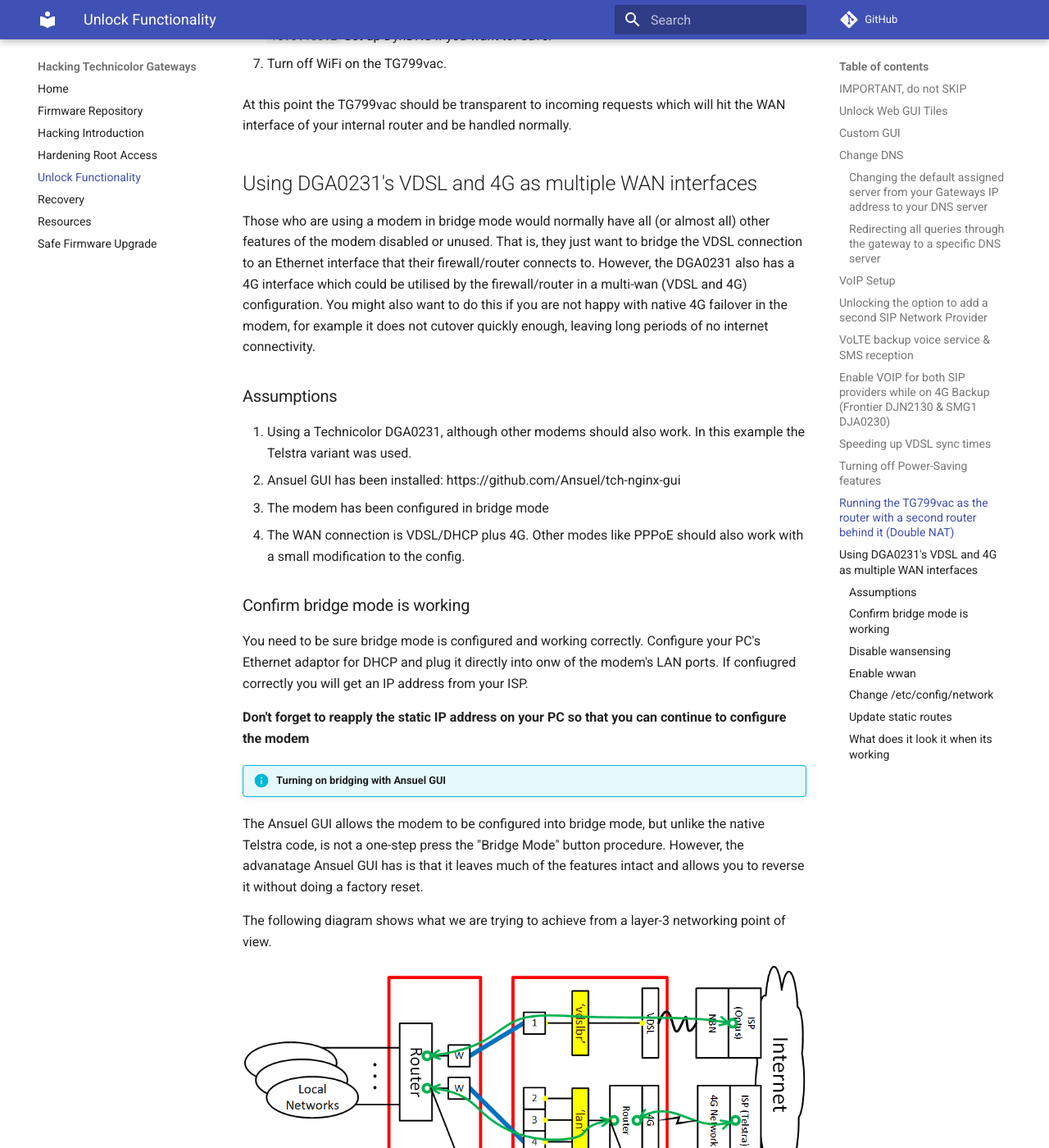
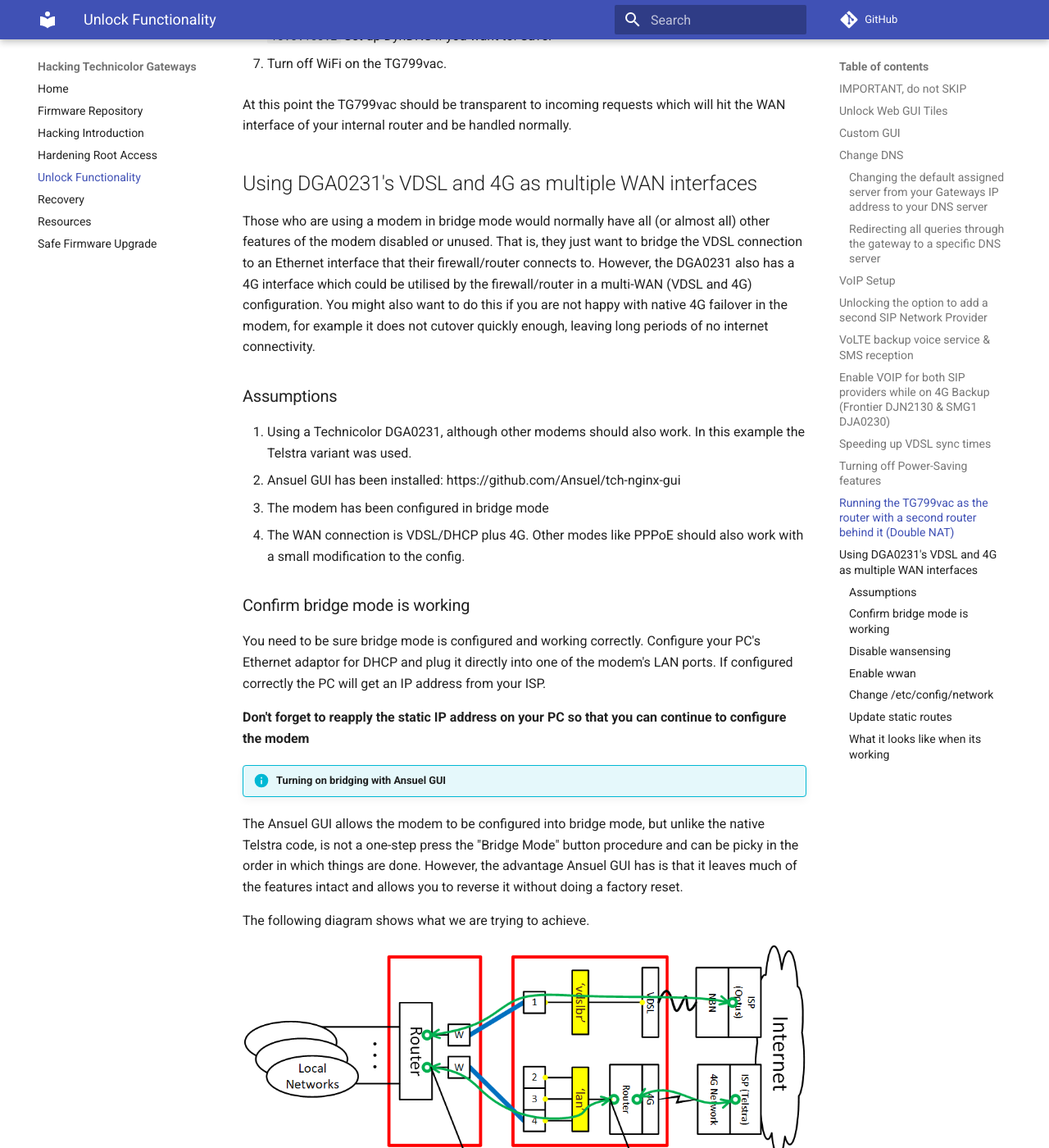
Before and after one commit to hack-technicolor/hack-technicolor, an MkDocs documentation site: the page built from docs/Unlock.md, in a window 1280 px wide and 1400 px high, scrolled down 9567 px. Shown: the whole window at 82% size. Built offline with MkDocs 1.6.1 and Material for MkDocs 9.7.7, drawn with Linux system fonts in a browser that asks for light colours; comment, search, counter and statistics services are not loaded; some of the changed text lies outside the part shown.

Commit message:
Update Unlock.md

````diff
--- a/docs/Unlock.md
+++ b/docs/Unlock.md
@@ -418,7 +418,7 @@
 
 ## Using DGA0231's VDSL and 4G as multiple WAN interfaces
 
-Those who are using a modem in bridge mode would normally have all (or almost all) other features of the modem disabled or unused.  That is, they just want to bridge the VDSL connection to an Ethernet interface that their firewall/router connects to. However, the DGA0231 also has a 4G interface which could be utilised by the firewall/router in a multi-wan (VDSL and 4G) configuration. You might also want to do this if you are not happy with native 4G failover in the modem, for example it does not cutover quickly enough, leaving long periods of no internet connectivity.
+Those who are using a modem in bridge mode would normally have all (or almost all) other features of the modem disabled or unused.  That is, they just want to bridge the VDSL connection to an Ethernet interface that their firewall/router connects to. However, the DGA0231 also has a 4G interface which could be utilised by the firewall/router in a multi-WAN (VDSL and 4G) configuration. You might also want to do this if you are not happy with native 4G failover in the modem, for example it does not cutover quickly enough, leaving long periods of no internet connectivity.
 
 ### Assumptions
 
@@ -429,20 +429,20 @@
 
 ### Confirm bridge mode is working
 
-You need to be sure bridge mode is configured and working correctly.  Configure your PC's Ethernet adaptor for DHCP and plug it  directly into onw of the modem's LAN ports.  If confiugred correctly you will get an IP address from your ISP.
+You need to be sure bridge mode is configured and working correctly.  Configure your PC's Ethernet adaptor for DHCP and plug it  directly into one of the modem's LAN ports.  If configured correctly the PC will get an IP address from your ISP.
 
 **Don't forget to reapply the static IP address on your PC so that you can continue to configure the modem**
 
 !!! info "Turning on bridging with Ansuel GUI"
-The Ansuel GUI allows the modem to be configured into bridge mode, but unlike the native Telstra code, is not a one-step press the "Bridge Mode" button procedure. However, the advanatage Ansuel GUI has is that it leaves much of the features intact and allows you to reverse it without doing a factory reset.
+The Ansuel GUI allows the modem to be configured into bridge mode, but unlike the native Telstra code, is not a one-step press the "Bridge Mode" button procedure and can be picky in the order in which things are done. However, the advantage Ansuel GUI has is that it leaves much of the features intact and allows you to reverse it without doing a factory reset.
 
-The following diagram shows what we are trying to achieve from a layer-3 networking point of view.
+The following diagram shows what we are trying to achieve.
 
 ![alt text](images/dual_wan.png)
 
 In the diagram above the IP layer connections are green with the green circles representing terminating IP addresses. The VDSL connection is bridged through the modem and is effectively invisible from an IP perspective.  On the 4G path the IP connection terminates on the router in the modem.  This will create a double NAT path from your home network (firewall/router and DJA0231 modem).
 
-This example will allocate a dedicated LAN port 1 (eth0) for the bridged VDSL connection, while leaving the other ports on the existing LAN segment to allow connection to the modem as router hop for the 4G connection.  Note this is also the connection that you use to manage the modem as it terminates on an IP address in the modem.  In this example the modem's IP address is `10.0.0.138` and on the firewall/router's side its IP address is `10.0.0.1`.
+This example will allocate dedicated *LAN port 1* (`eth0`) for the bridged VDSL connection, while leaving the other ports on the existing LAN segment to allow connection to the modem as router hop for the 4G connection.  Note this is also the connection that you use to manage the modem as it terminates on an IP address in the modem.  In this example the modem's IP address is `10.0.0.138` and on the firewall/router side the IP address is `10.0.0.1`.
 
 ### Disable `wansensing`
 We need to stop the modem from detecting the WAN state which causes the 4G to be brought down if it detects the VDSL interface is up.
@@ -496,7 +496,7 @@
 ```
 
 ### Update static routes
-The modem (4G router) needs to know the existence of your downstream networks, otherwise it does not know how to get the packets back to your devices. This can be done via the *IP Extras* card in GUI.  The values you put here will be specific to your local environment. The example below will cater for networks from `192.168.0.0` to `192.168.15.0`.
+The modem (4G router) needs to know the existence of your downstream networks, otherwise it does not know how to get the packets back to your devices. This can be done via the *IP Extras* card in the GUI.  The values you put here will be specific to your local environment. The example below will cater for networks from `192.168.0.0` to `192.168.15.0`.
 
 - IP Extras
   - IPv4 Static Routes Configuration
@@ -508,9 +508,9 @@
       - Metric: 1
       - Interface: LAN
 
-### What does it look it when its working
+### What it looks like when its working
 
-Below are some pictures and screenshots of the modem used in a multi-wan environment with a PfSense firewall.
+Below are some pictures and screenshots of the modem used in a multi-WAN environment with a PfSense firewall.
 
 ![alt text](images/modem_with_firewall.jpg)
 
@@ -518,9 +518,9 @@
 
 ![alt text](images/route.png)
 
-The screen capture above shows the routes in the modem. You can see only a single default route pointing to the 4G interface. The bridged VDSL path cannot be seen as it is invisible from a layer-3 IP viewpoint.
+The screen capture above shows the routes in the modem. You can see only a single default route pointing to the 4G interface and a static route pointing to the local networks. The bridged VDSL path cannot be seen as it is invisible from a layer-3 IP viewpoint.
 
 ![alt text](images/gateways_definition.png)
 ![alt text](images/gateways_status.png)
 
-The secreen captures above show the PfSense firewall using the two wan links on the modem. The VDSL connection and the 4G connection are defined as a gateway group with the VDSL connection having a higher priority.
+The screen captures above show the PfSense firewall using the two WAN links on the modem. On the first screen capture you can see that the VDSL connection and the 4G connection are defined as the gateway group `VDSL_4G` with the VDSL connection having a higher priority. On the second screen capture you can see that the firewall sees both WAN interfaces as online allowing it to direct traffic as it sees fit.
````
